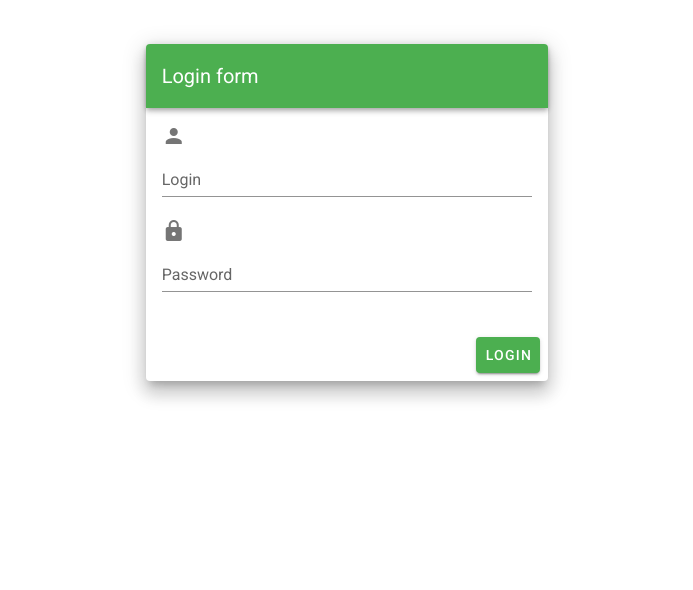
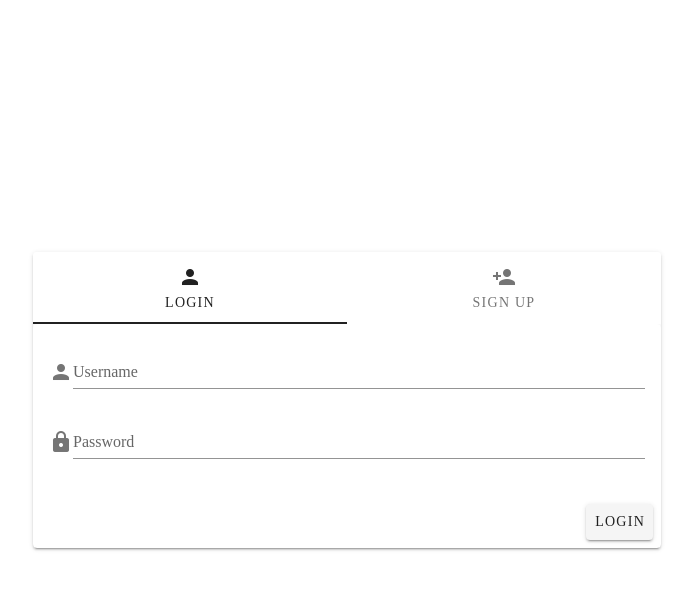
Before and after one commit to Natallia2107/admin-dashboard, a Vue app: page /login in a window 1280 px wide. Shown: the top 590 px of the page, without its empty margins (293-986 px from the left). Built offline with nearby package versions, Linux system fonts and the light colour scheme.

Commit message:
created login and registration pages

```diff
--- a/src/templates/LoginTemplate.vue
+++ b/src/templates/LoginTemplate.vue
@@ -1,42 +1,126 @@
 <template>
-	<v-app id="inspire">
-		<v-main>
-			<v-container class="py-8 px-6" fluid>
-				<router-view> </router-view>
 	<v-content>
-					<v-container fluid fill-height>
-						<v-layout align-center justify-center>
-							<v-flex xs12 sm8 md4>
+		<v-container fluid class="height-center">
+			<v-layout align-center class="justify-center">
+				<v-flex xs12 sm8 md6>
 					<v-card class="elevation-12">
-									<v-toolbar dark color="green">
-										<v-toolbar-title>Login form</v-toolbar-title>
-									</v-toolbar>
+						<v-tabs v-model="tab" fixed-tabs icons-and-text>
+							<v-tabs-slider></v-tabs-slider>
+
+							<v-tab href="#tab-1"
+								>Login
+								<v-icon>mdi-account</v-icon>
+							</v-tab>
+
+							<v-tab href="#tab-2"
+								>Sign Up
+								<v-icon>mdi-account-plus</v-icon>
+							</v-tab>
+						</v-tabs>
+
+						<v-tabs-items v-model="tab">
+							<v-tab-item value="tab-1">
+								<v-card>
 									<v-card-text>
 										<v-form>
-											<v-icon>mdi-account</v-icon>
-											<v-text-field name="login" label="Login" type="text"> </v-text-field>
-											<v-icon>mdi-lock</v-icon>
-											<v-text-field id="password" name="password" label="Password" type="password"></v-text-field>
+											<v-text-field
+												id="username_login"
+												label="Username"
+												name="username_login"
+												prepend-icon="mdi-account"
+												type="text"
+											></v-text-field>
+											<v-text-field
+												id="password_login"
+												label="Password"
+												name="password_login"
+												prepend-icon="mdi-lock"
+												type="password"
+											></v-text-field>
 										</v-form>
 									</v-card-text>
 									<v-card-actions>
 										<v-spacer></v-spacer>
-										<v-btn color="green white--text" to="/">Login</v-btn>
+										<v-btn color="green" to="/">Login</v-btn>
 									</v-card-actions>
+								</v-card>
+							</v-tab-item>
+
+							<v-tab-item value="tab-2">
+								<v-card>
+									<v-card-text>
+										<v-form>
+											<v-text-field
+												id="username"
+												label="Username"
+												name="username"
+												prepend-icon="mdi-account"
+												type="text"
+											></v-text-field>
+											<v-text-field
+												id="name"
+												label="Name"
+												name="name"
+												prepend-icon="mdi-account-box-outline"
+												type="text"
+											></v-text-field>
+											<v-text-field
+												id="email"
+												label="Email"
+												name="email"
+												prepend-icon="mdi-email"
+												type="text"
+											></v-text-field>
+											<v-text-field
+												id="password"
+												label="Password"
+												name="password"
+												prepend-icon="mdi-lock"
+												type="password"
+											></v-text-field>
+											<v-text-field
+												id="confpassword"
+												label="Confirm Password"
+												name="confpassword"
+												prepend-icon="mdi-lock-outline"
+												type="password"
+											></v-text-field>
+										</v-form>
+									</v-card-text>
+									<v-card-actions>
+										<v-spacer></v-spacer>
+										<v-btn color="green" dark to="/">Sign Up</v-btn>
+									</v-card-actions>
+								</v-card>
+							</v-tab-item>
+						</v-tabs-items>
 					</v-card>
 				</v-flex>
 			</v-layout>
 		</v-container>
 	</v-content>
-			</v-container>
-		</v-main>
-	</v-app>
 </template>
 
 <script>
 export default {
-	props: {
-		source: String,
+	// eslint-disable-next-line vue/multi-word-component-names
+	name: 'Login',
+	data() {
+		return {
+			tab: null,
+			text: 'Lorem ipsum dolor sit amet, consectetur adipiscing elit, sed do eiusmod tempor incididunt ut labore et dolore magna aliqua. Ut enim ad minim veniam, quis nostrud exercitation ullamco laboris nisi ut aliquip ex ea commodo consequat.',
+		}
 	},
 }
 </script>
+
+<style scoped>
+.height-center {
+	display: flex;
+	height: 100vh;
+	align-items: center;
+}
+.justify-center {
+	justify-content: center;
+}
+</style>
```
Lines whose indentation alone changed are shown as unchanged.
